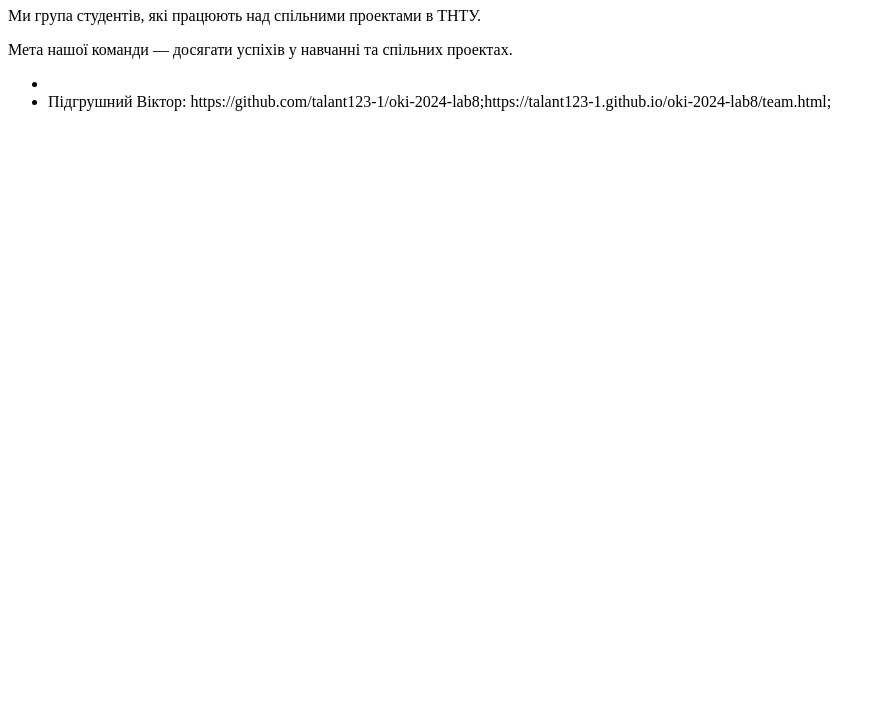
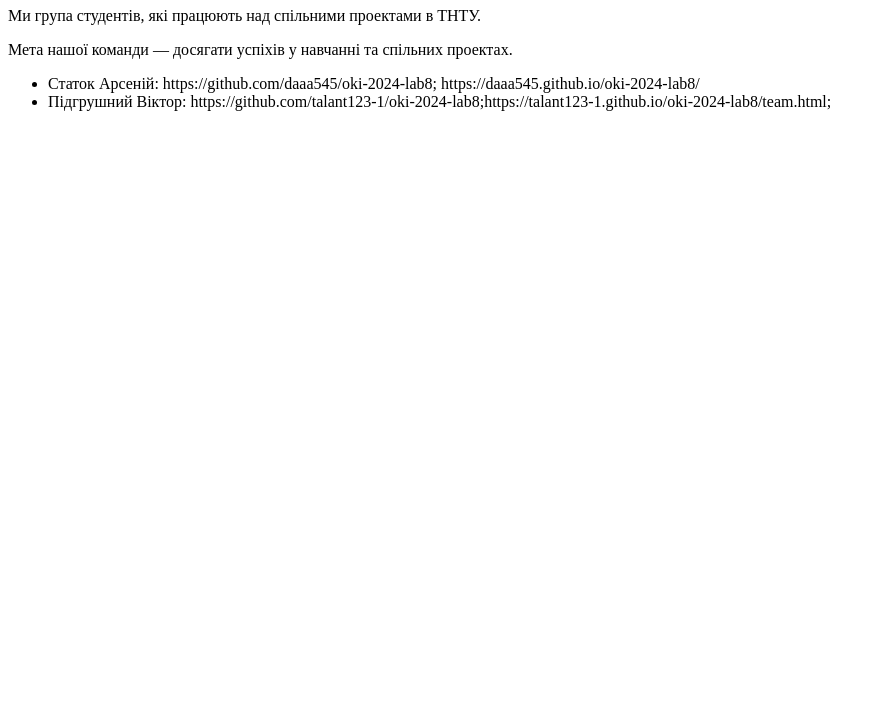
Before and after one commit to Olehandrooo/oki-2024-lab8.-, a plain HTML site: page team.html in a window 1280 px wide. Shown: the part 99-800 px from the top of the page, without its empty margins (0-885 px from the left). Drawn offline with Linux system fonts and the light colour scheme.

Commit message:
Updated team.html

```diff
--- a/team.html
+++ b/team.html
@@ -16,7 +16,7 @@
     <p>Мета нашої команди — досягати успіхів у навчанні та спільних проектах.</p>
 
         <ul>
-        <li></li>
+        <li>Статок Арсеній: https://github.com/daaa545/oki-2024-lab8; https://daaa545.github.io/oki-2024-lab8/</li>
         <li>Підгрушний Віктор: https://github.com/talant123-1/oki-2024-lab8;https://talant123-1.github.io/oki-2024-lab8/team.html;</li>
        </ul>
 </body>
```
